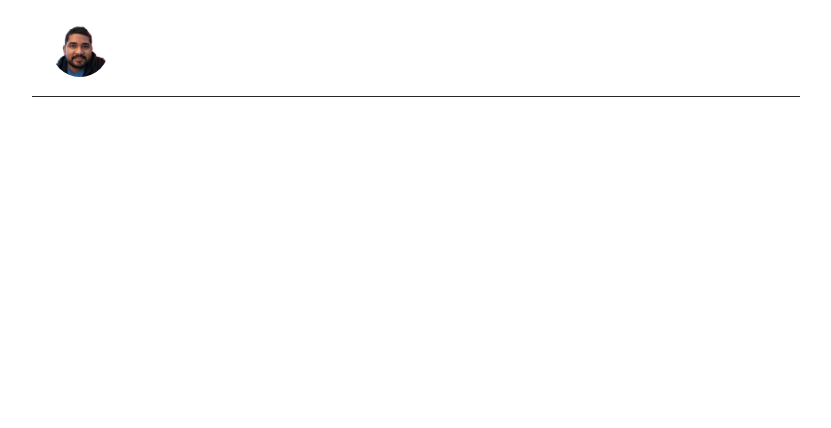
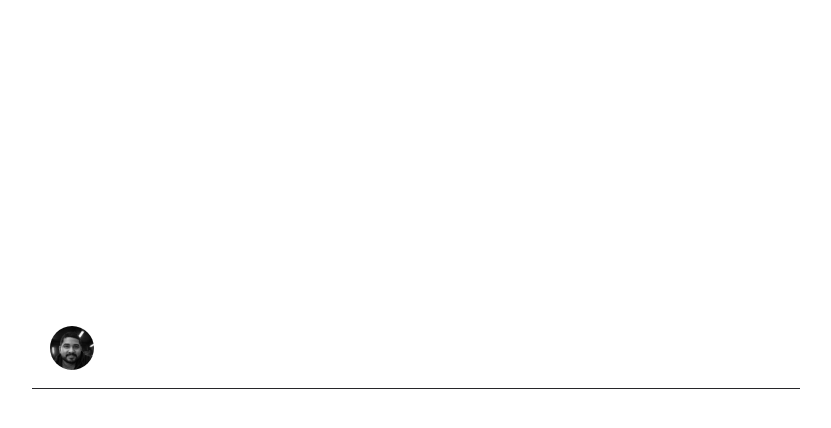
Before and after one commit to ecthon/ecthon-app, a Next.js app: page / in a window 1280 px wide. Shown: the top 428 px of the page, without its empty margins (224-1055 px from the left). Built offline with nearby package versions, Linux system fonts and the light colour scheme.

Commit message:
feat: Add initial home page with profile component and avatar image.

```diff
--- a/app/page.tsx
+++ b/app/page.tsx
@@ -4,14 +4,14 @@ import Image from "next/image";
 export default function Home() {
   return (
     <main className="flex-col items-center justify-center w-3xl h-screen mx-auto">
-      <Profile />
       <div className="flex flex-col gap-4 my-20">
         <div className="flex flex-col gap-2">
           <p className="text-5xl w-2xs font-semibold text-white font-sans">Integrando</p>
-          <p className="text-5xl font-semibold text-white font-sans">design e código</p>
+          <p className="text-5xl font-semibold text-white font-sans">design e código.</p>
         </div>
-        <p className="text-lg text-white/60 font-sans">para criar interfaces que equilibram usabilidade, performance e estética.</p>
+        <p className="text-lg text-white/60 font-sans">Criando interfaces que equilibram usabilidade, performance e estética.</p>
       </div>
+      <Profile />
     </main>
   );
 }
--- a/components/profile.tsx
+++ b/components/profile.tsx
@@ -3,8 +3,8 @@ import Image from "next/image";
 export function Profile() {
     return (
         <div className="flex w-full items-center gap-4 p-4 border-b border-zinc-800">
-            <div className="flex items-center justify-between size-16 border-3 bg-white/20 border-white/20 rounded-full overflow-hidden">
-                <Image src="/ecthon.png" alt="Avatar" width={100} height={100} />
+            <div className="flex items-center justify-between size-12 border-dashed border-2 border-white/20 rounded-full overflow-hidden">
+                <Image src="/avatarbw.jpeg" alt="Avatar" width={100} height={100} />
             </div>
             <div className="flex flex-col">
                 <span className="text-sm font-semibold text-white font-sans">Ecthon Almeida</span>
```
Also changed, not shown: public/avatarbw.jpeg (added).
